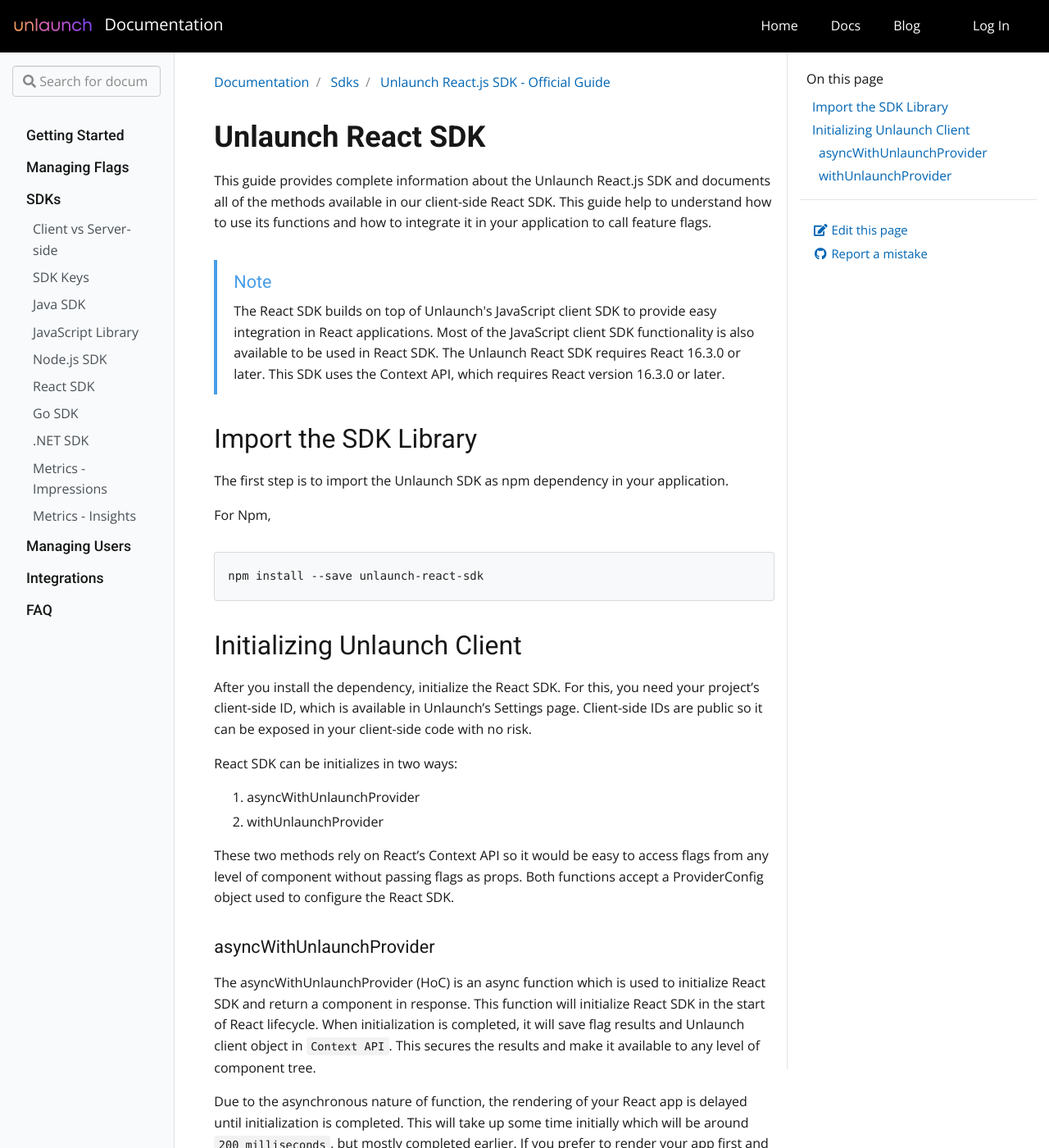
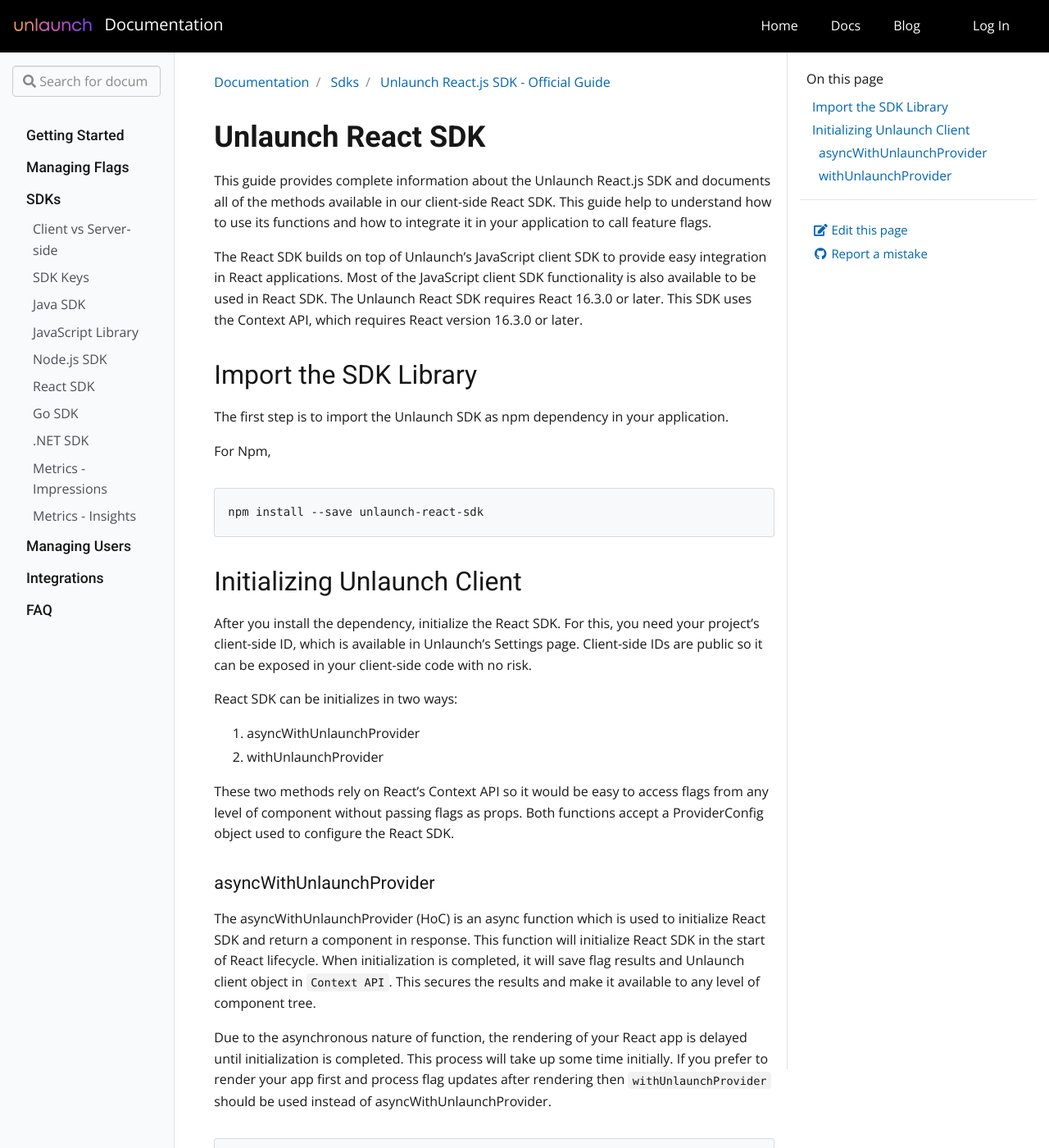
Before and after one commit to unlaunch/documentation, a Jekyll site: the page built from _docs/sdks/react-sdk.md, in a window 1280 px wide and 1400 px high. Shown: the whole window at 82% size. Built offline with Jekyll 4.4.1, drawn with Linux system fonts in a browser that asks for light colours; nearby versions of some CDN libraries; some of the changed text lies outside the part shown.

Commit message:
Update react-sdk.md

````diff
--- a/_docs/sdks/react-sdk.md
+++ b/_docs/sdks/react-sdk.md
@@ -6,7 +6,7 @@
 
 This guide provides complete information about the Unlaunch React.js SDK and documents all of the methods available in our client-side React SDK. This guide help to understand how to use its functions and how to integrate it in your application to call feature flags.
 
-{% include alert-note.html type="info" content="The React SDK builds on top of Unlaunch's JavaScript client SDK to provide easy integration in React applications. Most of the JavaScript client SDK functionality is also available to be used in React SDK. The Unlaunch React SDK requires React 16.3.0 or later. This SDK uses the Context API, which requires React version 16.3.0 or later." %}
+The React SDK builds on top of Unlaunch's JavaScript client SDK to provide easy integration in React applications. Most of the JavaScript client SDK functionality is also available to be used in React SDK. The Unlaunch React SDK requires React 16.3.0 or later. This SDK uses the Context API, which requires React version 16.3.0 or later.
 
 ## Import the SDK Library
 
@@ -30,7 +30,7 @@
 
 The asyncWithUnlaunchProvider (HoC) is an async function which is used to initialize React SDK and return a component in response. This function will initialize React SDK in the start of React lifecycle. When initialization is completed, it will save flag results and Unlaunch client object in `Context API`. This secures the results and make it available to any level of component tree.
 
-Due to the asynchronous nature of function, the rendering of your React app is delayed until initialization is completed. This will take up some time initially which will be around `200 milliseconds`, but mostly completed earlier. If you prefer to render your app first and process flag updates after rendering then `withUnlaunchProvider` should be used instead of asyncWithUnlaunchProvider.
+Due to the asynchronous nature of function, the rendering of your React app is delayed until initialization is completed. This process will take up some time initially. If you prefer to render your app first and process flag updates after rendering then `withUnlaunchProvider` should be used instead of asyncWithUnlaunchProvider.
 
 ```javascript
 import { asyncWithUnlaunchProvider } from 'unlaunch-react-sdk';
````
